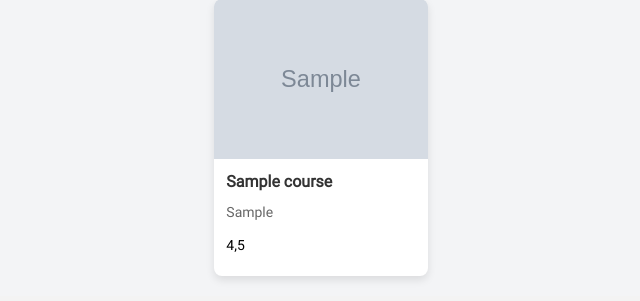
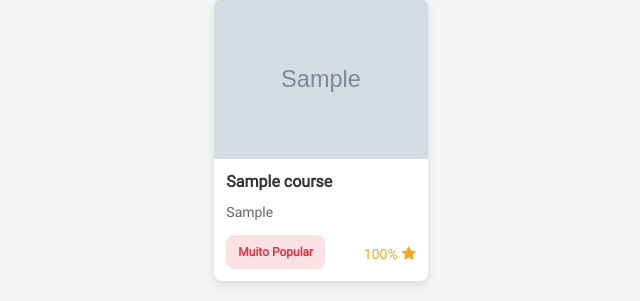
Before and after one commit to Nucleo-de-Informatica-do-SmartBits/MedLib, a Django app: page /courses/ in a window 1280 px wide. Shown: the part 591-892 px from the top of the page, without its empty margins (319-959 px from the left). Before the commit the page ends 871 px from the top, so only its background shows below. Run offline with Django 5.2, Linux system fonts and the light colour scheme; a user stored in the database is signed in; tables that the repository leaves empty hold one stand-in row (values such as "Sample post"); grey boxes marked "Sample" are stand-in pictures; some libraries are stand-ins or nearby versions.

Commit message:
*update: finish the course card

```diff
--- a/assets/css/courses/courses-list.css
+++ b/assets/css/courses/courses-list.css
@@ -60,7 +60,6 @@ section>div>img {
     background: #2d8495;
 }
 
-/* Animação de flutuação na imagem */
 @keyframes float {
 
     0%,
@@ -91,19 +90,16 @@ main>div {
     width: 80%;
 }
 
-/* Título principal */
 main>div>h1 {
     font-size: 28px;
     font-weight: 600;
 }
 
-/* Descrição */
 main>div>small {
     color: #757575;
     font-size: 18px;
 }
 
-/* Lista */
 main>div>ul {
     margin-top: 20px;
     display: flex;
@@ -113,7 +109,6 @@ main>div>ul {
     list-style: none;
 }
 
-/* Itens da lista */
 main>div>ul>li {
     cursor: pointer;
     font-size: 18px;
@@ -124,7 +119,6 @@ main>div>ul>li {
     transition: 0.3s ease-in-out;
 }
 
-/* Efeito hover nos itens */
 main>div>ul>li:hover {
     transform: translateY(-3px);
     box-shadow: 4px 4px 0px 1px black;
@@ -209,15 +203,8 @@ main>div>ul>li:hover {
     align-items: center;
     gap: 4px;
     font-size: 14px;
-    /* color: #f5a623; */
+    color: #f5a623;
     padding: 0 12px 8px;
-}
-
-.rating::after {
-    content: "";
-    letter-spacing: 2px;
-    font-size: 12px;
-    color: rgb(227, 53, 53);
 }
 
 .tags {
@@ -227,13 +214,35 @@ main>div>ul>li:hover {
     flex-wrap: wrap;
 }
 
-.tags span {
+.tag {
+    background-color: rgba(40, 167, 69, 0.15);
+    color: #28a745;
     font-size: 12px;
-    background: #e1ecf4;
-    color: #0073aa;
-    padding: 4px 8px;
-    border-radius: 5px;
+    padding: 8px 12px;
+    border-radius: 8px;
     font-weight: bold;
+    display: inline-block;
+    text-align: center;
+}
+
+.tag-popular {
+    background-color: rgba(253, 126, 20, 0.15);
+    color: #fd7e14;
+}
+
+.tag-trending {
+    background-color: rgba(23, 162, 184, 0.15);
+    color: #17a2b8;
+}
+
+.tag-high-rated {
+    background-color: rgba(220, 53, 69, 0.15);
+    color: #dc3545;
+}
+
+.tag-updated {
+    background-color: rgba(40, 167, 69, 0.15);
+    color: #28a745;
 }
 
 @media (max-width: 768px) {
--- a/courses/models.py
+++ b/courses/models.py
@@ -1,8 +1,11 @@
+from math import ceil
+
 from django.db import models
 from django.utils.text import slugify
 from django.contrib.auth import get_user_model
 
 User = get_user_model()
+extra_fields = {"null": True, "blank": True}
 
 
 class Course(models.Model):
@@ -30,22 +33,27 @@ class Course(models.Model):
         ("RC", "Redes de Computadores"),
         ("Outro", "Outro"),
     ]
-    cover = models.ImageField(
-        "cover", upload_to="course-covers/", null=True, blank=True
+    cover = models.ImageField("cover", upload_to="course-covers/", **extra_fields)
+    preview = models.FileField("preview", upload_to="course-preview/", **extra_fields)
+    teacher = models.CharField(max_length=100, **extra_fields)
+    name = models.CharField(max_length=200, **extra_fields)
+    category = models.CharField(
+        max_length=20, choices=CATEGORY_CHOICES, default="Outro", **extra_fields
     )
-    preview = models.FileField(
-        "preview", upload_to="course-preview/", null=True, blank=True
-    )
-    teacher = models.CharField(max_length=100, null=True, blank=True)
-    name = models.CharField(max_length=200)
-    category = models.CharField(
-        max_length=20, null=True, blank=True, choices=CATEGORY_CHOICES, default="Outro"
-    )
-    publiced_at = models.DateField(auto_now_add=True, null=True, blank=True)
-    slug = models.SlugField(unique=True, editable=False)
+    stars = models.ManyToManyField(User, related_name="courses_with_user_stars")
+    publiced_at = models.DateField(auto_now_add=True, **extra_fields)
+    updated_at = models.DateField(auto_now=True, **extra_fields)
+    slug = models.SlugField(unique=True, editable=False, **extra_fields)
 
     def __str__(self):
         return self.name
+
+    @property
+    def get_stars_in_percentage(self):
+        try:
+            return round((self.stars.count() * 100) / User.objects.count())
+        except:  # noqa
+            return 0
 
     def save(self, *args, **kwargs):
         if not self.slug:
@@ -69,13 +77,11 @@ class Video(models.Model):
     - slug: identificador do vídeo nas urls
     """
 
-    course = models.ForeignKey(to=Course, on_delete=models.CASCADE)
-    title = models.CharField(max_length=150)
-    description = models.TextField(null=True, blank=True)
-    video = models.FileField(
-        "videos", upload_to="course-videos/", null=True, blank=True
-    )
-    slug = models.SlugField(editable=False)
+    course = models.ForeignKey(to=Course, on_delete=models.CASCADE, **extra_fields)
+    title = models.CharField(max_length=150, **extra_fields)
+    description = models.TextField(**extra_fields)
+    video = models.FileField("videos", upload_to="course-videos/", **extra_fields)
+    slug = models.SlugField(editable=False, **extra_fields)
 
     def __str__(self):
         return self.title
@@ -101,14 +107,10 @@ class Comment(models.Model):
     """
 
     user = models.ForeignKey(
-        User,
-        related_name="videos_comment",
-        on_delete=models.CASCADE,
-        null=True,
-        blank=True,
+        User, related_name="videos_comment", on_delete=models.CASCADE, **extra_fields
     )
-    video = models.ForeignKey(Video, related_name="comments", on_delete=models.CASCADE)
-    content = models.TextField()
-    created_at = models.DateTimeField(
-        auto_now_add=True, null=True, blank=True, editable=False
+    video = models.ForeignKey(
+        Video, related_name="comments", on_delete=models.CASCADE, **extra_fields
     )
+    content = models.TextField(**extra_fields)
+    created_at = models.DateTimeField(auto_now_add=True, editable=False, **extra_fields)
--- a/templates/courses/courses-list.html
+++ b/templates/courses/courses-list.html
@@ -7,6 +7,8 @@
 {% endblock %}
 
 {% block head %}
+  <link rel="stylesheet" href="https://cdn.jsdelivr.net/npm/bootstrap-icons@1.11.3/font/bootstrap-icons.min.css" />
+
   {% compress css %}
   <link rel="stylesheet" href="{% static 'css/courses/courses-list.css' %}" />
   {% endcompress %}
@@ -35,7 +37,7 @@
         <li style="background-color: #EF476F;">Desenvolvimento Mobile</li>
         <li style="background-color: #118AB2;">Redes de Computadores</li>
       </ul>
-      <hr style="margin-top: 15px;">
+      <hr style="margin-top: 15px;" />
     </div>
     <article>
       {% for course in courses %}
@@ -47,11 +49,22 @@
             <h1 class="title">{{ course.name }}</h1>
             <span class="owner">{{ course.teacher }}</span>
           </div>
-          <div class="rating">
-            4,5
-          </div>
-          <div class="tags">
+          <div style="display: flex;justify-content: space-between;align-items: center;">
+            <div class="tags">
+              {% if course.updated_at > course.publiced_at %}
+                <span class="tag tag-updated">Atualizado</span>
+              {% elif course.get_stars_in_percentage >= 80 %}
+                <span class="tag tag-high-rated">Muito Popular</span>
+              {% elif course.get_stars_in_percentage >= 50 %}
+                <span class="tag tag-popular">Popular</span>
+              {% elif course.get_stars_in_percentage >= 20 %}
+                <span class="tag tag-trending">Tendência</span>
+              {% endif %}
+            </div>
 
+            <div class="rating">
+              {{ course.get_stars_in_percentage }}% <i class="bi bi-star-fill"></i>
+            </div>
           </div>
         </div>
       {% endfor %}
```
Also changed, not shown: courses/migrations/0009_alter_course_preview.py (added), courses/migrations/0010_course_stars.py (added), courses/migrations/0011_alter_comment_content_alter_comment_video_and_more.py (added), courses/migrations/0012_alter_course_stars.py (added), courses/migrations/0013_course_updated_at.py (added).
